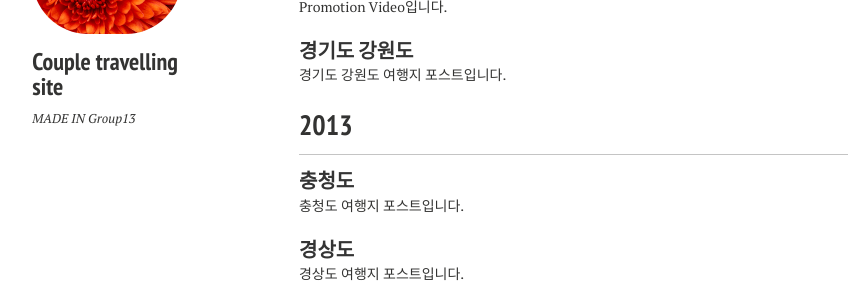
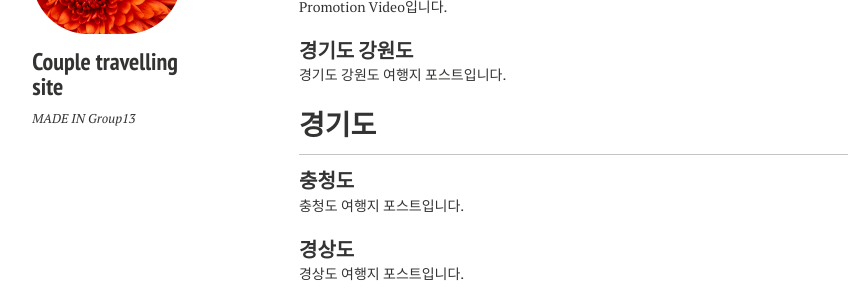
Before and after one commit to shinojin/shinojin.github.com, a Jekyll site: the page built from posts/index.md, in a window 1280 px wide. Shown: the part 195-495 px from the top of the page, without its empty margins (21-869 px from the left). Built offline with Jekyll 4.4.1, drawn with Linux system fonts in a browser that asks for light colours; nearby versions of some CDN libraries.

Commit message:
Update post-index.html

```diff
--- a/_layouts/post-index.html
+++ b/_layouts/post-index.html
@@ -41,7 +41,7 @@
         {% capture year %}{{ post.date | date: '%Y' }}{% endcapture %}
         {% capture nyear %}{{ post.next.date | date: '%Y' }}{% endcapture %}
         {% if year != nyear %}
-          <h3>{{ post.date | date: '%Y' }}</h3>
+          <h3>경기도</h3>
         {% endif %}
       {% endunless %}
       <article>
```
